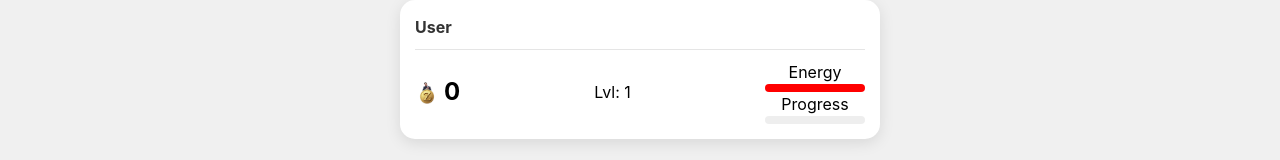
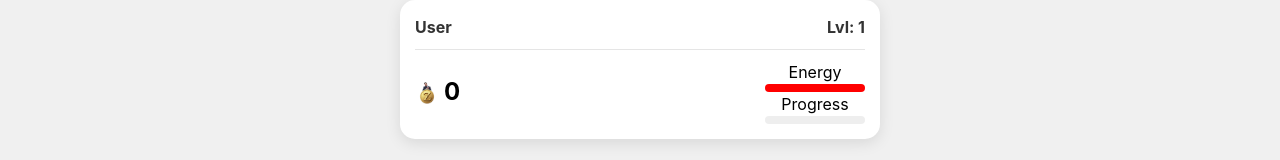
Before and after one commit to BrainCoinGame/ZigMuskCoin, a Vue app: page / in a window 1280 px wide. Shown: the top 160 px of the page. Built offline with nearby package versions, Linux system fonts and the light colour scheme.

Commit message:
Update App.vue

```diff
--- a/src/App.vue
+++ b/src/App.vue
@@ -3,13 +3,13 @@
     <div class="top-bar">
       <div class="user-info">
         <span class="user-name">{{ user.name }}</span>
+        <span class="user-level">Lvl: {{ level }}</span>
       </div>
       <div class="game-stats">
         <div class="score">
           <img :src="coinIconSrc" alt="Coin" class="coin-icon" />
           <span class="score-value">{{ formatNumber(points) }}</span>
         </div>
-        <div class="level">Lvl: {{ level }}</div>
         <div class="progress-bars">
           <div class="energy-container">
             <div class="energy-label">Energy</div>
@@ -294,12 +294,19 @@ export default {
 .user-info {
   display: flex;
   align-items: center;
+  justify-content: space-between;
   gap: 10px;
   padding-bottom: 10px;
   border-bottom: 1px solid rgba(0, 0, 0, 0.1);
 }
 
 .user-name {
+  font-size: 16px;
+  font-weight: bold;
+  color: #333;
+}
+
+.user-level {
   font-size: 16px;
   font-weight: bold;
   color: #333;
```
